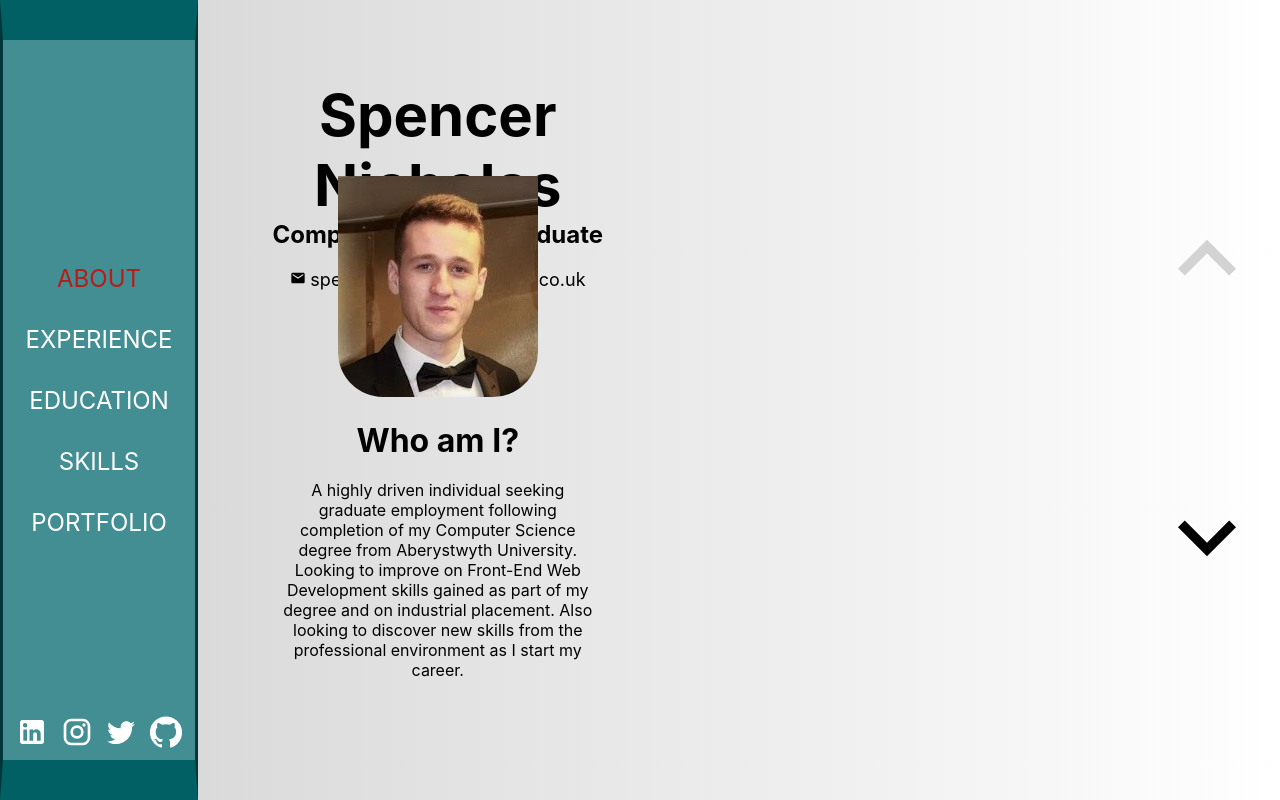
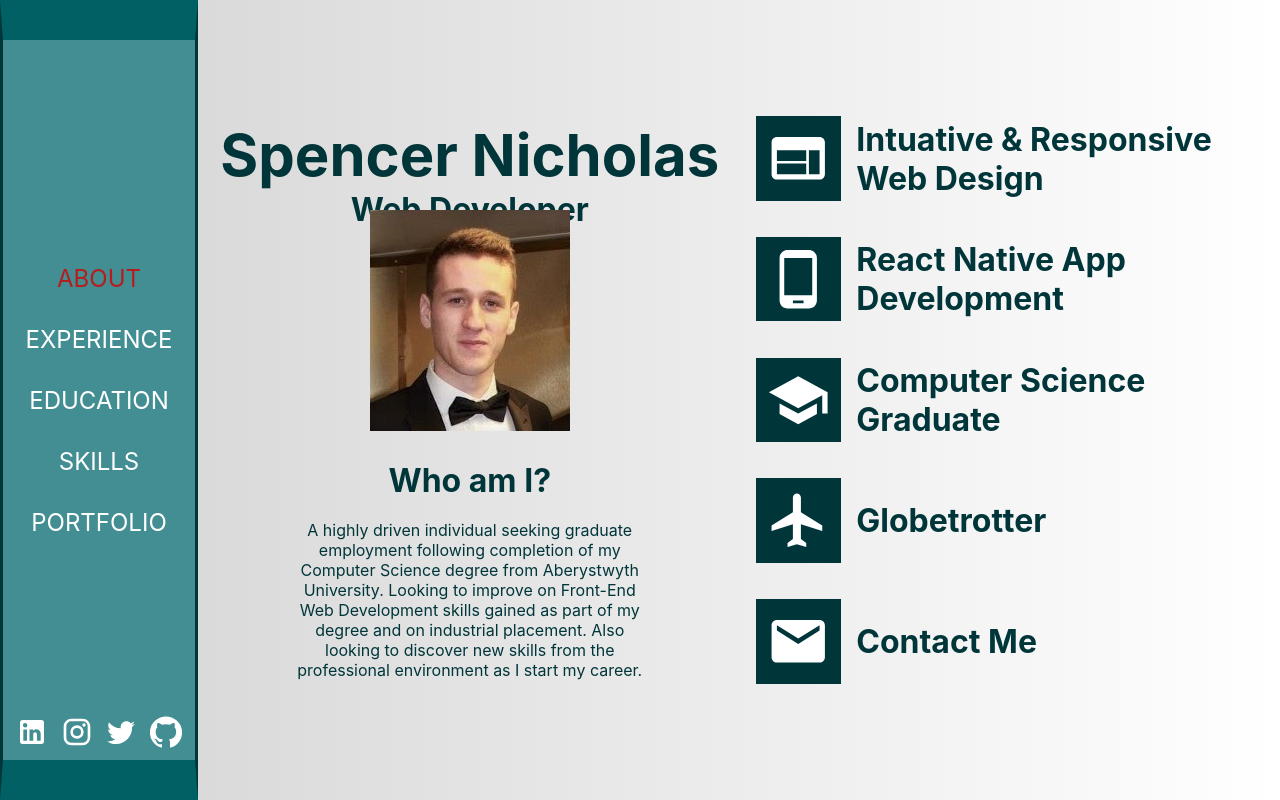
Before and after one commit to SpencerNicholas/me, a React (Create React App) app in the folder me/: page / in a window 1280 px wide. Built offline with nearby package versions, Linux system fonts and the light colour scheme.

Commit message:
Started to add content
First draft of content added to about page (still needs some refining)

```diff
--- a/me/src/components/content/AboutContent.js
+++ b/me/src/components/content/AboutContent.js
@@ -1,9 +1,13 @@
 import React from "react";
 import mePic from "../../assets/square_me.jpg"
-import Email from '@material-ui/icons/Email';
-import Phone from '@material-ui/icons/Call';
-import DownArrow from '@material-ui/icons/KeyboardArrowDown';
-import UpArrow from '@material-ui/icons/KeyboardArrowUp';
+import Contact from '@material-ui/icons/Email';
+import Copy from '@material-ui/icons/FileCopy';
+import Web from '@material-ui/icons/Web';
+import Mobile from '@material-ui/icons/PhoneAndroid';
+import Uni from '@material-ui/icons/School';
+import Travel from '@material-ui/icons/Flight';
+
+
 
 import { useDispatch, useSelector } from 'react-redux';
 import { setPage, selectHover, setHover } from '../navigation/navigation'
@@ -20,7 +24,8 @@ const AboutContent = ({ styles }) => {
     display: 'flex',
     flexDirection: 'row',
     background: 'linear-gradient(to right, lightgray, white)',
-    height: '90vh'
+    height: '90vh',
+    color: '#00363a',
   };
 
   const columnStyle = {
@@ -30,31 +35,26 @@ const AboutContent = ({ styles }) => {
     width: '40%',
     height: '90%',
     textAlign: 'center',
+    justifyContent: 'space-evenly',
   };
 
-  const rowStyle = {
+  const summaryPointsStyle = {
+    display: 'flex',
+    flexDirection: 'column',
+    position: 'absolute',
+    top: '10vh',
+    width: '40%',
+    textAlign: 'left',
+    marginLeft: '5%',
+    height: '80%',
+    justifyContent: 'space-evenly',
   }
 
-  const navButtonsStyle = {
-    width: '10%',
-    height: '100%',
-    justifyContent: 'space-evenly',
-    display: 'flex',
-    flexDirection: 'column',
-  }
+  const copyToClipboard = (toCopy) => {
+    navigator.clipboard.writeText(toCopy)
+    alert('Copied to Clipboard')
+  };
 
-  const navButtonHover = {
-    fontSize: '116px',
-    color: '#b71c1c',
-    cursor: 'pointer',
-    transition: 'color 0.5s',
-  }
-
-  const footerStyle = {
-    padding: '2%',
-    position: 'relative',
-    bottom: '1px'
-  }
 
 
 
@@ -62,16 +62,13 @@ const AboutContent = ({ styles }) => {
   return (
     <div style={contentStyle}>
       <div style={columnStyle}>
-      <div style={{position: 'absolute', top: '10vh', width: '35%'}}>
+        <div style={{ position: 'absolute', top: '15vh', width: '40%' }}>
           <text style={{ fontSize: '58px', fontWeight: 'bold', }}>Spencer Nicholas</text><br></br>
-            <text style={{ fontSize: '24px', fontWeight: 'bold', }}>Computer Science Graduate</text><br></br><br></br>
-
-            <Email style={{ fontSize: '16px' }}></Email><text style={{ fontSize: '18px', paddingLeft: '1%', }}>spencer.nicholas@hotmail.co.uk</text><br></br>
-            <Phone style={{ fontSize: '16px' }}></Phone><text style={{ fontSize: '18px', paddingLeft: '1%', }}>07969 113968</text><br></br><br></br><br></br>
+          <text style={{ fontSize: '32px', fontWeight: 'bold', }}>Web Developer</text><br></br><br></br>
         </div>
-          <div style={{position: 'absolute', bottom: '15vh', width: '35%'}}>
-            <img src={mePic} style={{ borderBottomLeftRadius: 45, borderBottomRightRadius: 45, }}></img><br></br><br></br>
-            <text style={{ fontSize: '32px', fontWeight: 'bold',}}> Who am I?</text><br></br><br></br>
+        <div style={{ position: 'absolute', bottom: '15vh', width: '40%' }}>
+          <img src={mePic} style={{paddingBottom: '5%'}}></img><br></br>
+          <text style={{ fontSize: '32px', fontWeight: 'bold', }}> Who am I?</text><br></br><br></br>
           <div style={{ paddingLeft: '15%', paddingRight: '15%', }}>
             <text>
               A highly driven individual seeking graduate employment following completion of my Computer Science degree from Aberystwyth University. Looking to improve on Front-End Web Development skills gained as part of my degree and on industrial placement. Also looking to discover new skills from the professional environment as I start my career.
@@ -82,21 +79,38 @@ const AboutContent = ({ styles }) => {
 
       </div>
       <div style={columnStyle}>
-      <div style={{position: 'absolute', top: '10vh', width: '35%'}}>
+        <div style={summaryPointsStyle}>
+          <div style={{display: 'flex',  alignItems: 'center',}}>
+          <Web style={{ fontSize: '64px', backgroundColor: '#00363a', color: 'white', padding: '2%'  }}></Web>
+          <text style={{ fontSize: '32px', fontWeight: 'bold', paddingLeft: '3%'}}> Intuative & Responsive Web Design</text>
           </div>
-        <div style={{position: 'absolute', bottom: '15vh', width: '35%'}}></div>
+          <div style={{display: 'flex',  alignItems: 'center',}}>
+          <Mobile style={{ fontSize: '64px', backgroundColor: '#00363a', color: 'white', padding: '2%' }}></Mobile>
+          <text style={{ fontSize: '32px', fontWeight: 'bold', paddingLeft: '3%'}}> React Native App Development</text>
+          </div>
+          <div style={{display: 'flex',  alignItems: 'center',}}>
+          <Uni style={{ fontSize: '64px', backgroundColor: '#00363a', color: 'white', padding: '2%' }}></Uni>
+          <text style={{ fontSize: '32px', fontWeight: 'bold', paddingLeft: '3%'}}> Computer Science Graduate</text>
+          </div>
+          <div style={{display: 'flex',  alignItems: 'center',}}>
+          <Travel style={{ fontSize: '64px', backgroundColor: '#00363a', color: 'white', padding: '2%' }}></Travel>
+          <text style={{ fontSize: '32px', fontWeight: 'bold', paddingLeft: '3%'}}> Globetrotter</text>
           </div>
 
-      <div style={navButtonsStyle}>
-        <UpArrow style={{ fontSize: '116px', color: 'lightgray' }}></UpArrow>
-        <div onClick={() => { dispatch(setPage('EXPERIENCE')) }} onMouseOver={() => { dispatch(setHover('DownArrow')) }} onMouseLeave={() => { dispatch(setHover()) }}>
+          <div style={{display: 'flex',  alignItems: 'center',}} onMouseOver={() => { dispatch(setHover("contactDetails"))}} onMouseLeave={() => { dispatch(setHover())}}>
           {(hovering) === 10 ? (
-            <DownArrow style={navButtonHover}></DownArrow>
+                     <div style={{width: '100%', display: 'flex',  alignItems: 'center',}}>
+                     <Copy style={{ fontSize: '64px', backgroundColor: '00363a', color: '#b71c1c', padding: '2%',cursor: 'pointer'}} onClick={() => { copyToClipboard('spencer.nicholas@hotmail.co.uk') }}></Copy>
+                     <text style={{ fontSize: '32px', fontWeight: 'bold', paddingLeft: '3%'}}> spencer.nicholas@hotmail.co.uk</text>
+                     </div>
                   ) : (
-              <DownArrow style={{ fontSize: '116px' }}></DownArrow>
+                    <div style={{width: '100%', display: 'flex',  alignItems: 'center',}}>
+                    <Contact style={{ fontSize: '64px', backgroundColor: '#00363a', color: 'white', padding: '2%' }}></Contact>
+                    <text style={{ fontSize: '32px', fontWeight: 'bold', paddingLeft: '3%'}}> Contact Me</text>
+                    </div>
                   )}
           </div>
-
+        </div>
       </div>
     </div>
   );
--- a/me/src/components/navigation/navigation.js
+++ b/me/src/components/navigation/navigation.js
@@ -58,11 +58,8 @@ export const navigationSlice = createSlice({
                 case 'GitHub':
                     state.hover = 9;
                     break;
-                case 'DownArrow':
+                case 'contactDetails':
                     state.hover = 10;
-                    break;
-                case 'UpArrow':
-                    state.hover = 11;
                     break;
                 default:
                     state.hover = 0;
```
Lines whose indentation alone changed are shown as unchanged.
